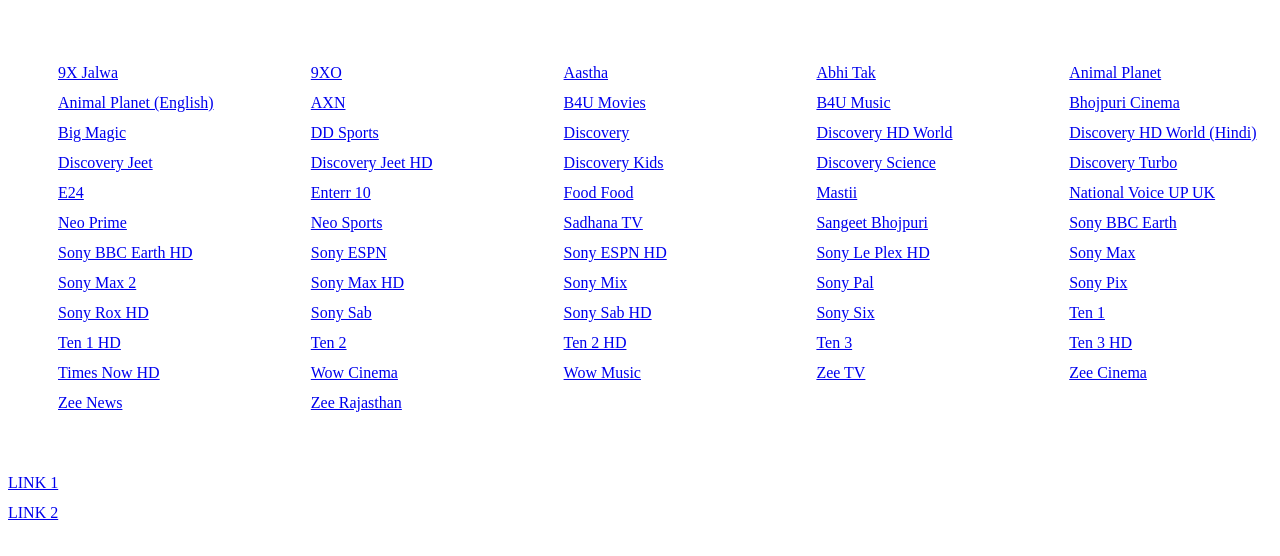
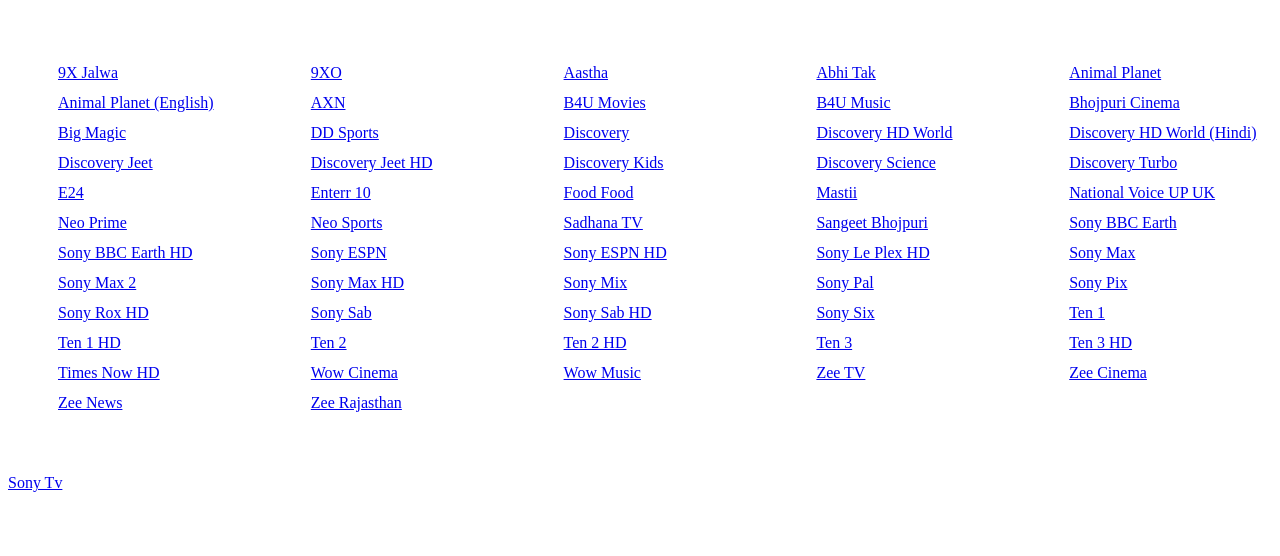
Before and after one commit to sunilalw2007/Live, a plain HTML site: page index.html in a window 1280 px wide. Shown: the top 556 px of the page. Drawn offline with Linux system fonts and the light colour scheme.

Commit message:
Update index.html

```diff
--- a/index.html
+++ b/index.html
@@ -145,8 +145,7 @@
 <div class="item"> <a group-title="Hindi"
 href="http://cshms3.airtel.tv/wh7f454c46tw4163224253_611767333/PLTV/88888888/224/3221225928/1.m3u8">Zee Rajasthan</a></div>
 </div>
-<div class="item"><a href="intent://http://cshms3.airtel.tv/wh7f454c46tw4163224253_611767333/PLTV/88888888/224/3221225935/1.m3u8#Intent;scheme=http;package=com.mxtech.videoplayer.ad;end">LINK 1</a>
-	<a href="intent://http://cshms3.airtel.tv/wh7f454c46tw4163224253_611767333/PLTV/88888888/224/3221225935/1.m3u8#Intent;scheme=http;action=android.intent.action.VIEW;end;">LINK 2</a>
-	</div>
+<div class="item"><a href="http://cshms3.airtel.tv/wh7f454c46tw4163224253_611767333/PLTV/88888888/224/3221225803/index.m3u8">Sony Tv</a>
+</div>
 </body>
 </html>
```
